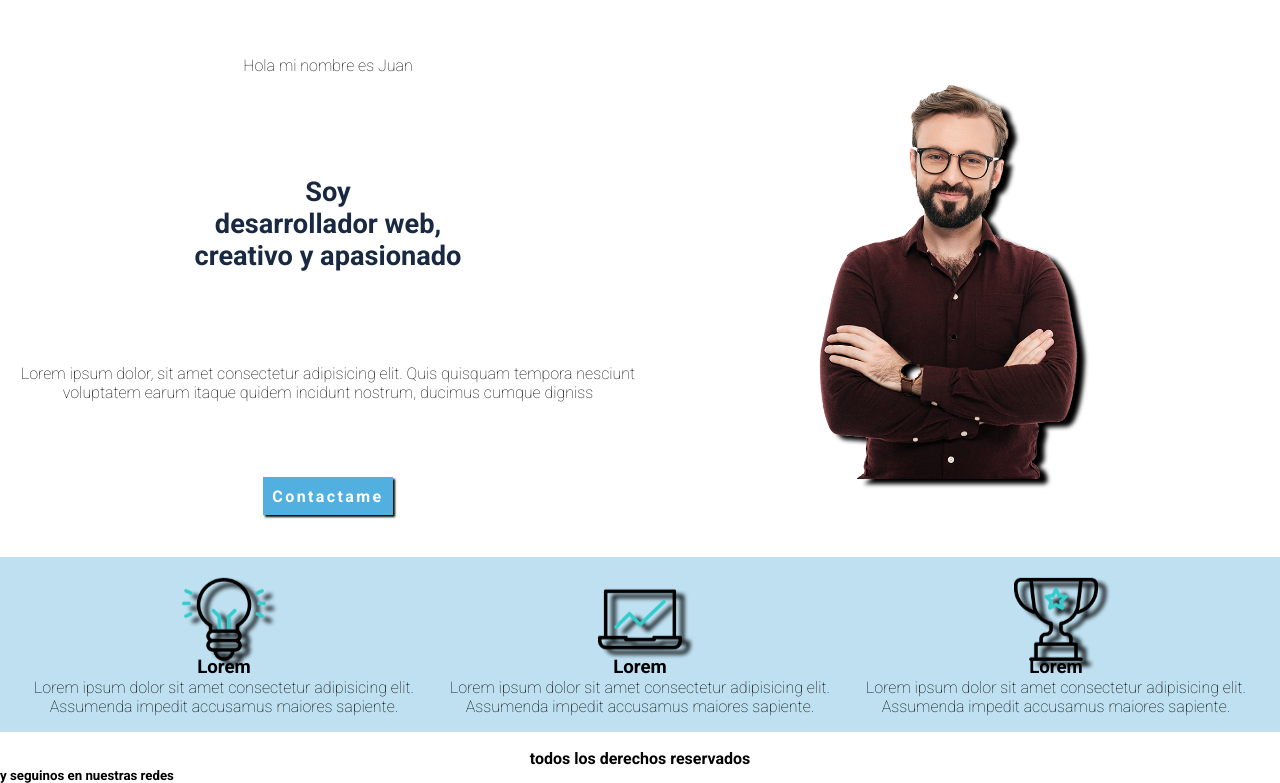
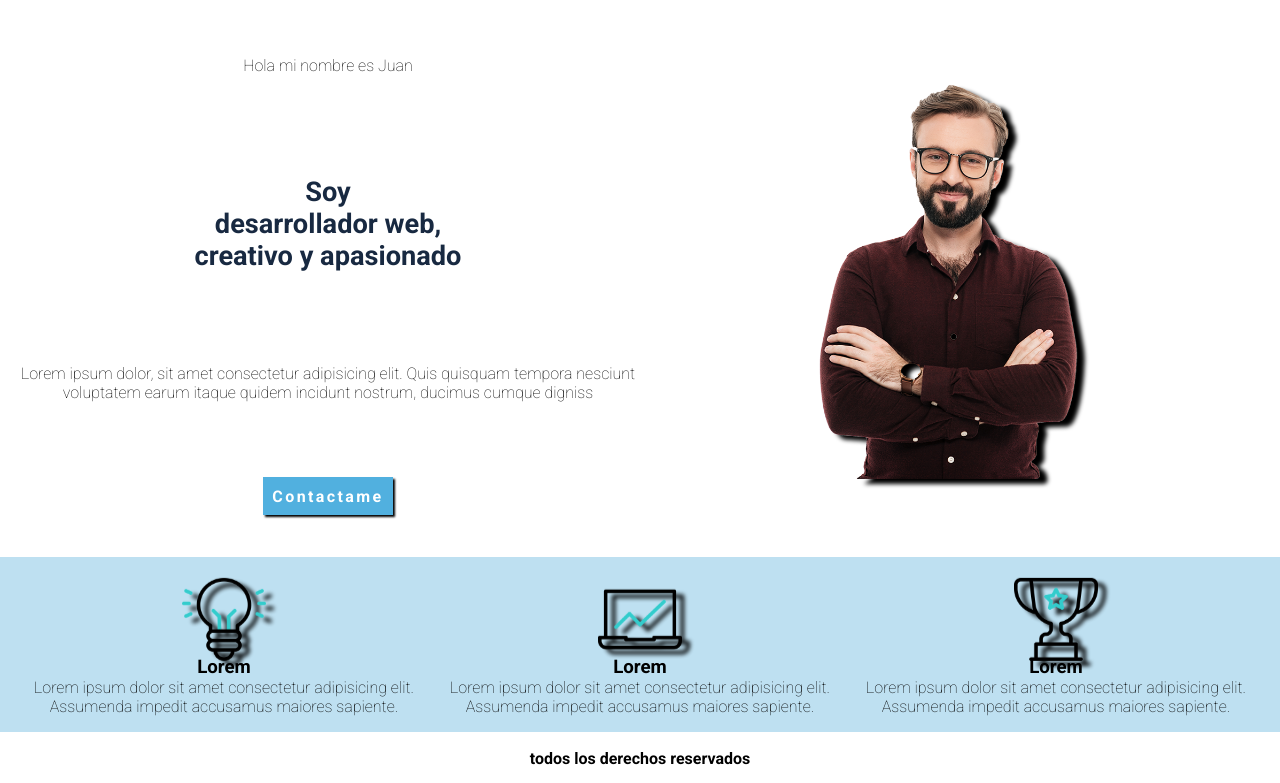
Before and after one commit to AndreaIbarra1/github-hoy, a plain HTML site: page index.html in a window 1280 px wide. Shown: the part 41-824 px from the top of the page. Drawn offline with nearby package versions, Linux system fonts and the light colour scheme.

Commit message:
cambio color parte inferior y quite en el index

```diff
--- a/css/main.css
+++ b/css/main.css
@@ -9,7 +9,7 @@
 /*estilos generales*/
 
 body{
-    background: color #eceef3;
+    background: color #eceef357;
     font-family: 'Roboto', sans-serif;
 }
 
@@ -88,7 +88,7 @@ footer h4{
     }
 
     header nav ul li:hover{
-        background-color: #51B0DF;
+        background-color: #F2D388;
         transform: scale(0.9);
         box-shadow: 1px 1px 3px black;
 
--- a/index.html
+++ b/index.html
@@ -61,7 +61,7 @@
 
         <footer>
             <h4> todos los derechos reservados </h4>
-            <h5> y seguinos en nuestras redes</h5>
+
         </footer>
     </div>
 </body>
```
